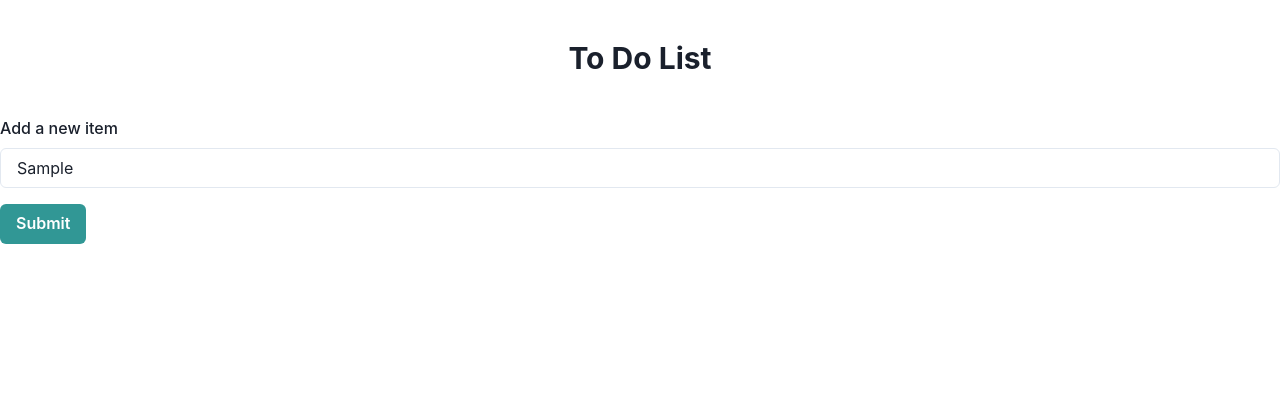
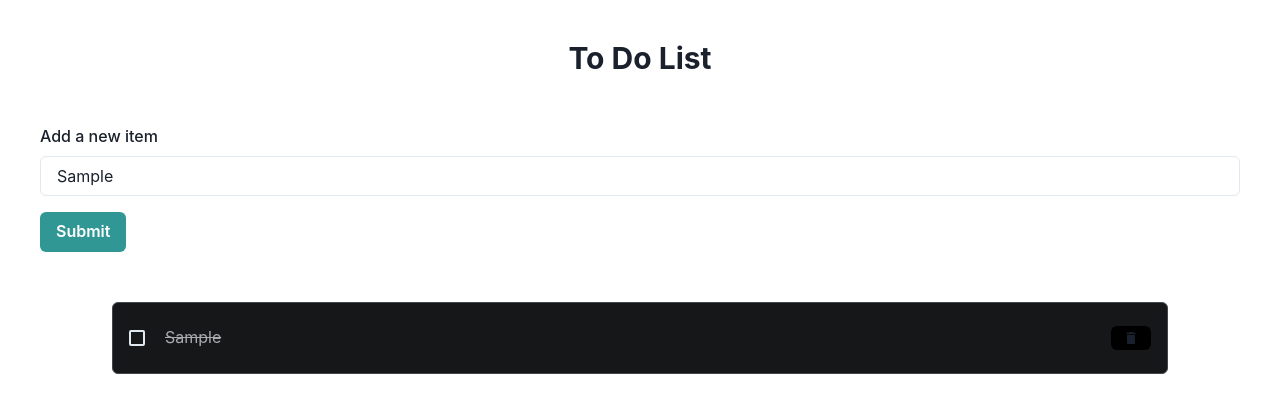
Before and after one commit to nishandevkar/to-do-list, a React (Vite) app in the folder to-do-list/: page / in a window 1280 px wide. Both pictures are taken after typing "Sample" into the empty fields and a click on the button "Submit". Shown: the top 412 px of the page. Built offline with nearby package versions, Linux system fonts and the light colour scheme.

Commit message:
Builds a list on to-do submission - Adds Bootstrap dependencies - Adds a delete button on each list to remove the list item - Uses useState hook to keep track of List state

```diff
--- a/package.json
+++ b/package.json
@@ -1,7 +1,9 @@
 {
   "dependencies": {
+    "bootstrap": "^5.3.3",
     "build": "^0.1.4",
     "chakra-ui": "^0.3.9",
-    "react-hook-form": "^7.52.1"
+    "react-hook-form": "^7.52.1",
+    "react-icons": "^5.2.1"
   }
 }
--- a/to-do-list/src/App.tsx
+++ b/to-do-list/src/App.tsx
@@ -4,16 +4,23 @@ import {
 	Heading,
 	Center,
 	FormLabel,
+	Button,
 	Text,
-	Button,
+	HStack,
+	Icon,
+	Box,
+	Checkbox,
 } from "@chakra-ui/react";
+import { useState } from "react";
 import { useForm, FieldValues } from "react-hook-form";
+import { MdDelete } from "react-icons/md";
 
 const App = () => {
 	const { handleSubmit, register } = useForm();
-
+	const [toDoList, setToDoList] = useState<string[]>([]);
 	const onSubmit = (data: FieldValues) => {
-		console.log(data);
+		if (!toDoList.includes(data.name))
+			setToDoList([...toDoList, data.name]);
 	};
 	return (
 		<div>
@@ -21,7 +28,7 @@ const App = () => {
 				<Heading fontSize="3xl">To Do List</Heading>
 			</Center>
 			<form onSubmit={handleSubmit(onSubmit)}>
-				<FormControl>
+				<FormControl paddingX={10}>
 					<FormLabel>Add a new item</FormLabel>
 					<Input
 						id="name"
@@ -34,12 +41,55 @@ const App = () => {
 							},
 						})}
 					/>
+
+					<Button mt={4} colorScheme="teal" type="submit">
+						Submit
+					</Button>
 				</FormControl>
-				<Button mt={4} colorScheme="teal" type="submit">
-					Submit
-				</Button>
 			</form>
-			<Text></Text>
+			<Box paddingX={28} paddingY={50}>
+				<ul className="list-group">
+					{toDoList.map((eachListItem) => (
+						<li
+							className="list-group-item list-group-item-secondary"
+							key={toDoList.indexOf(eachListItem)}
+							data-bs-theme="dark"
+						>
+							<HStack
+								justifyContent={"space-between"}
+								border={2}
+								borderColor={"black"}
+							>
+								<Checkbox>
+									<Text
+										paddingTop={3.5}
+										paddingLeft={3}
+										fontWeight={400}
+										textDecoration={"line-through"}
+									>
+										{eachListItem}
+									</Text>
+								</Checkbox>
+								<Button
+									type="button"
+									boxSize={6}
+									backgroundColor={"black"}
+									onClick={() => {
+										setToDoList(
+											toDoList.filter(
+												(eachTodo) =>
+													eachTodo != eachListItem
+											)
+										);
+									}}
+								>
+									<Icon as={MdDelete}></Icon>
+								</Button>
+							</HStack>
+						</li>
+					))}
+				</ul>
+			</Box>
 		</div>
 	);
 };
--- a/to-do-list/src/main.tsx
+++ b/to-do-list/src/main.tsx
@@ -2,6 +2,7 @@ import React from "react";
 import ReactDOM from "react-dom/client";
 import App from "./App.tsx";
 import { ChakraProvider } from "@chakra-ui/react";
+import "bootstrap/dist/css/bootstrap.css";
 import "./index.css";
 
 ReactDOM.createRoot(document.getElementById("root")!).render(
```
Also changed, not shown: 1 other file (tests, documents, lock files or other folders).
